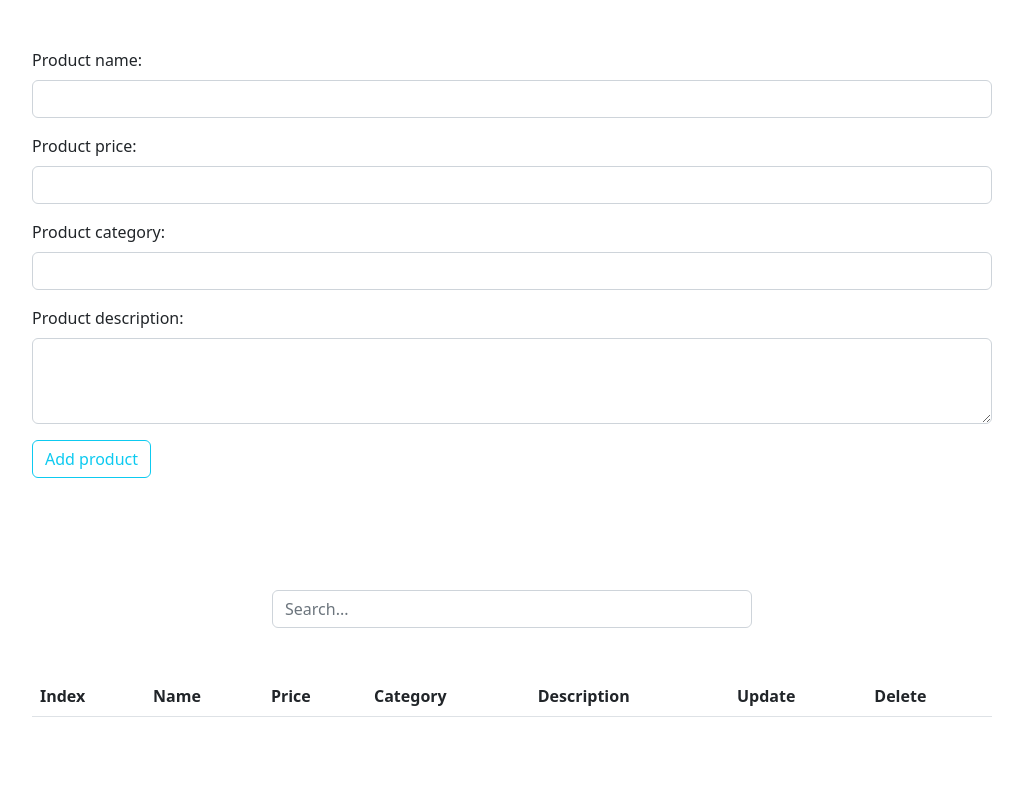
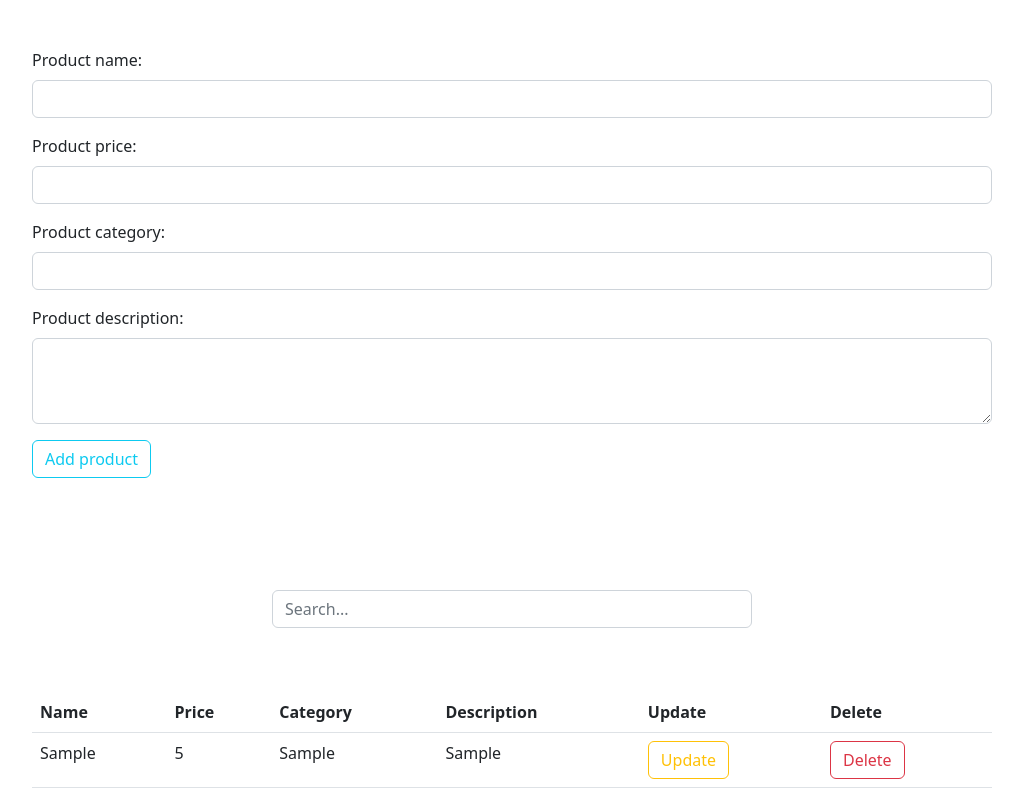
Before and after one commit to OmarHesham11/Product-CRUDS, a plain HTML site: page index.html in a window 1280 px wide. Both pictures are taken after typing "Sample", "5", "Sample", "Sample" into the empty fields and a click on the button "Add product". Shown: the whole page, without its empty margins (128-1151 px from the left). Drawn offline with nearby package versions, Linux system fonts and the light colour scheme.

Commit message:
Display product

```diff
--- a/index.html
+++ b/index.html
@@ -41,10 +41,10 @@
         <div class="w-50 m-auto mb-5">
             <input type="text" class="form-control" id="searchId" placeholder="Search...">
         </div>
+      </div>
 
-        <table class="table">
+              <table class="table w-75 m-auto py-5">
                   <thead>
-                <th>Index</th>
                       <th>Name</th>
                       <th>Price</th>
                       <th>Category</th>
@@ -52,11 +52,17 @@
                       <th>Update</th>
                       <th>Delete</th>
                   </thead>
-            <tbody>
-
+                  <tbody id="tableBody">
+                      <tr>
+                        <td>Omar</td>
+                        <td>Omar</td>
+                        <td>Omar</td>
+                        <td>Omar</td>
+                        <td>Omar</td>
+                        <td>Omar</td>
+                      </tr>
                   </tbody>
               </table>
-    </div>
     <script src="https://cdn.jsdelivr.net/npm/bootstrap@5.2.3/dist/js/bootstrap.bundle.min.js" integrity="sha384-kenU1KFdBIe4zVF0s0G1M5b4hcpxyD9F7jL+jjXkk+Q2h455rYXK/7HAuoJl+0I4" crossorigin="anonymous"></script>
   </body>
 </html>
--- a/js/main.js
+++ b/js/main.js
@@ -18,6 +18,7 @@ function addProduct() {
         products.unshift(product);
         console.log(products);
         clearForm();
+        displayProducts();
     } else {
         error = "Missing Input!";
         document.getElementById('error').innerHTML = error;
@@ -30,3 +31,19 @@ function clearForm() {
     productCategory.value = null;
     productDesc.value = null;
 }
+
+function displayProducts() {
+    var productContainer = products.map((product) => {
+        return (
+            `<tr>
+                <td>${product.name}</td>
+                <td>${product.price}</td>
+                <td>${product.category}</td>
+                <td>${product.desc}</td>
+                <td><button class="btn btn-outline-warning">Update</button></td>
+                <td><button class="btn btn-outline-danger">Delete</button></td>
+            <tr>`
+        )
+    })
+    document.getElementById('tableBody').innerHTML = productContainer;
+}
```
Lines whose indentation alone changed are shown as unchanged.
